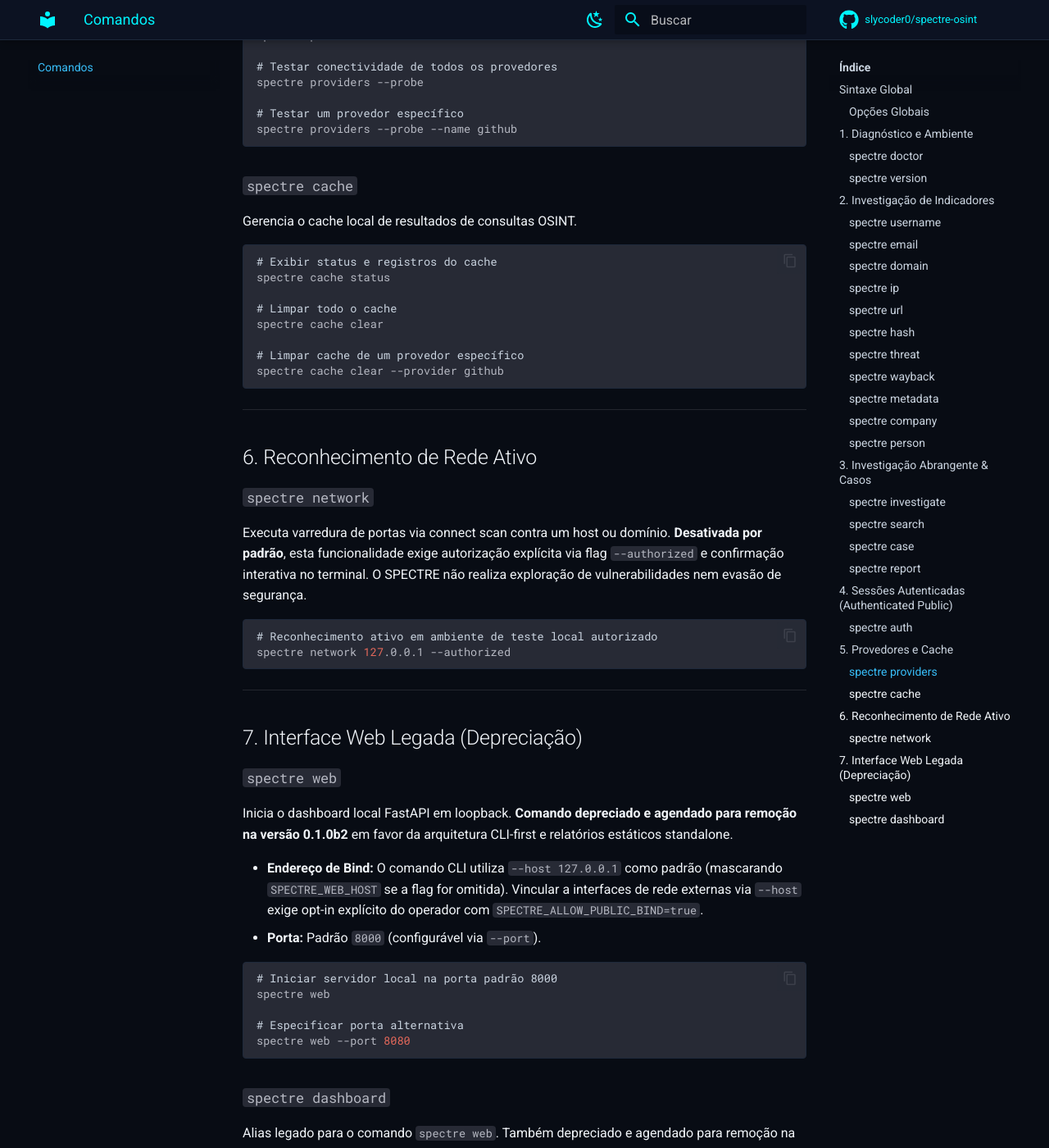
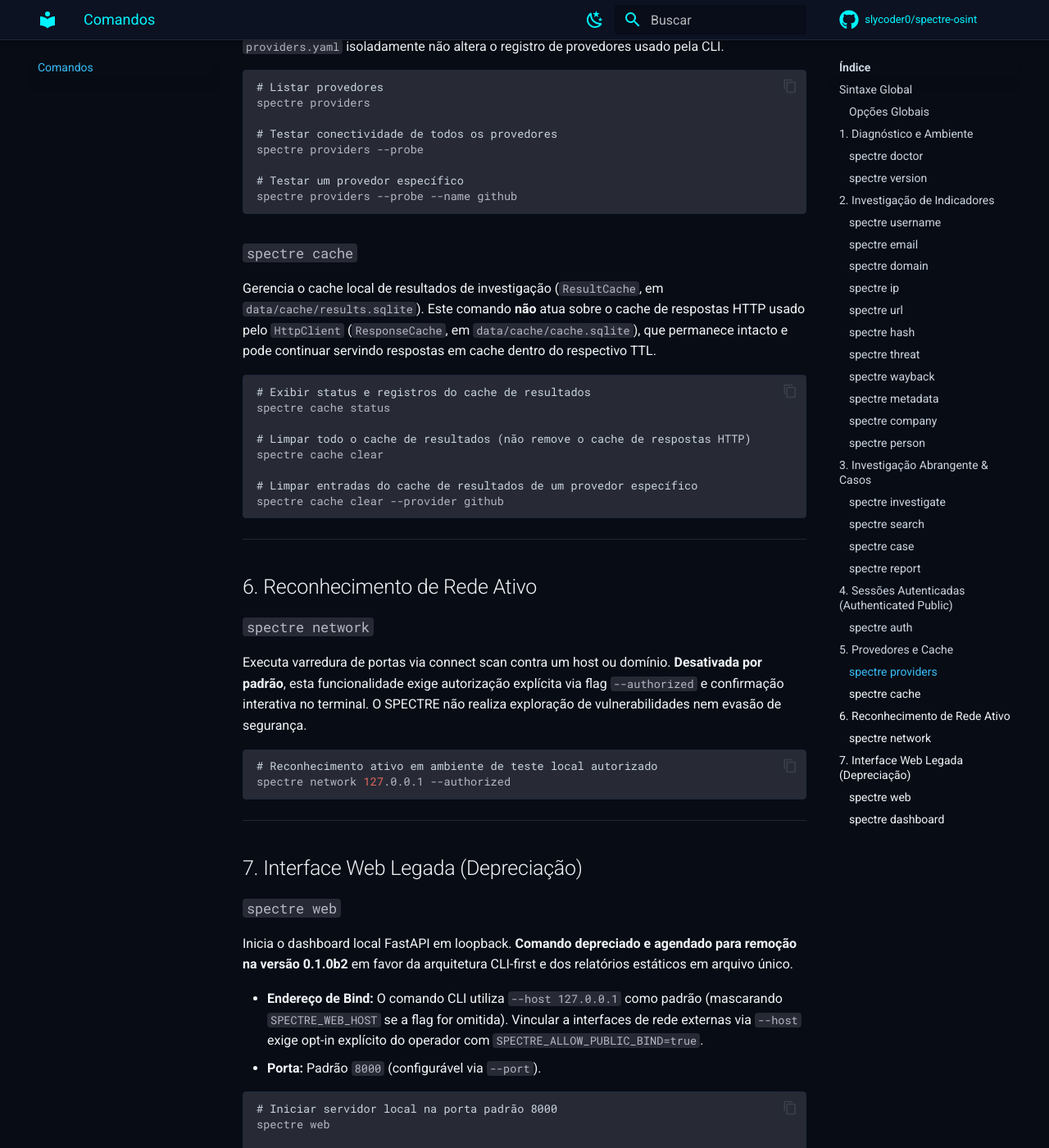
Before and after one commit to slycoder0/spectre-osint, an MkDocs documentation site: the page built from docs/commands.md, in a window 1280 px wide and 1400 px high, scrolled down 6097 px. Shown: the whole window at 82% size. Built offline with MkDocs 1.6.1 and Material for MkDocs 9.7.7, drawn with Linux system fonts in a browser that asks for light colours; comment, search, counter and statistics services are not loaded; some of the changed text lies outside the part shown.

Commit message:
docs: clarify report and cache behavior

````diff
--- a/docs/commands.md
+++ b/docs/commands.md
@@ -17,7 +17,7 @@
 | `--version` | Exibe a versão instalada do SPECTRE e sai. |
 | `--no-banner` | Suprime a exibição do banner inicial no terminal. |
 | `--compact` | Saída compacta orientada a resumo. |
-| `--verbose` | Exibe detalhes técnicos completos e logs de cada achado. |
+| `--verbose` | Expande a apresentação do resultado: exibe a tabela de entidades, acrescenta a coluna de detalhe na tabela de plataformas e mantém os pivôs visíveis em modo compacto. Não altera `SPECTRE_LOG_LEVEL` nem emite logs por achado; as tabelas de entidades e de achados seguem limitadas a 40 linhas e o texto de detalhe é truncado. |
 | `--help` | Exibe a mensagem de ajuda e opções do comando. |
 
 ---
@@ -240,16 +240,16 @@
 ```
 
 ### `spectre cache`
-Gerencia o cache local de resultados de consultas OSINT.
+Gerencia o cache local de resultados de investigação (`ResultCache`, em `data/cache/results.sqlite`). Este comando **não** atua sobre o cache de respostas HTTP usado pelo `HttpClient` (`ResponseCache`, em `data/cache/cache.sqlite`), que permanece intacto e pode continuar servindo respostas em cache dentro do respectivo TTL.
 
 ```bash
-# Exibir status e registros do cache
+# Exibir status e registros do cache de resultados
 spectre cache status
 
-# Limpar todo o cache
+# Limpar todo o cache de resultados (não remove o cache de respostas HTTP)
 spectre cache clear
 
-# Limpar cache de um provedor específico
+# Limpar entradas do cache de resultados de um provedor específico
 spectre cache clear --provider github
 ```
 
@@ -270,7 +270,7 @@
 ## 7. Interface Web Legada (Depreciação)
 
 ### `spectre web`
-Inicia o dashboard local FastAPI em loopback. **Comando depreciado e agendado para remoção na versão 0.1.0b2** em favor da arquitetura CLI-first e relatórios estáticos standalone.
+Inicia o dashboard local FastAPI em loopback. **Comando depreciado e agendado para remoção na versão 0.1.0b2** em favor da arquitetura CLI-first e dos relatórios estáticos em arquivo único.
 
 - **Endereço de Bind:** O comando CLI utiliza `--host 127.0.0.1` como padrão (mascarando `SPECTRE_WEB_HOST` se a flag for omitida). Vincular a interfaces de rede externas via `--host` exige opt-in explícito do operador com `SPECTRE_ALLOW_PUBLIC_BIND=true`.
 - **Porta:** Padrão `8000` (configurável via `--port`).
````
Also changed, not shown: README.en.md (+2 -2 lines), README.md (+1 -1 lines), docs/examples.md (+1 -1 lines), docs/technical/architecture.md (+2 -2 lines), docs/technical/legacy-web.md (+5 -2 lines).
